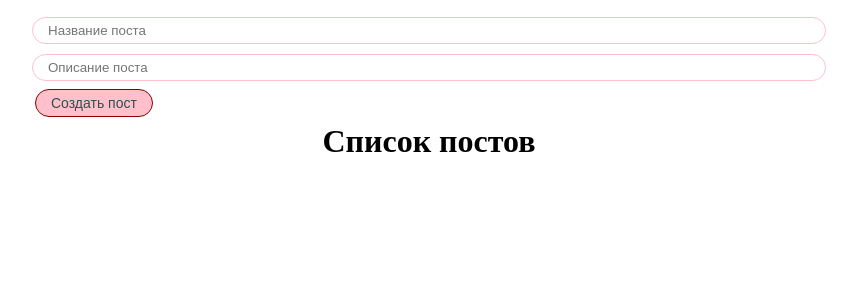
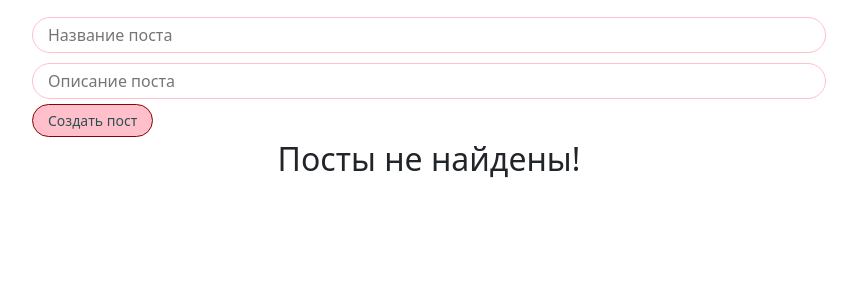
Before and after one commit to malinatrash/React-Fundamental-Course, a React (Create React App) app: page / in a window 1280 px wide. Shown: the top 300 px of the page, without its empty margins (211-1068 px from the left). Built offline with nearby package versions, Linux system fonts and the light colour scheme.

Commit message:
Добавил бутстрап для красоты шрифтов и начал работу с компонентом Select для реализации сортировки постов!

```diff
--- a/public/index.html
+++ b/public/index.html
@@ -9,7 +9,7 @@
       name="description"
       content="Web site created using create-react-app"
     />
-    <link rel="apple-touch-icon" href="%PUBLIC_URL%/logo192.png" />
+      <link href="https://cdn.jsdelivr.net/npm/bootstrap@5.0.2/dist/css/bootstrap.min.css" rel="stylesheet" integrity="sha384-EVSTQN3/azprG1Anm3QDgpJLIm9Nao0Yz1ztcQTwFspd3yD65VohhpuuCOmLASjC" crossorigin="anonymous">
     <link rel="manifest" href="%PUBLIC_URL%/manifest.json" />
     <title>React App</title>
   </head>
--- a/src/App.js
+++ b/src/App.js
@@ -1,8 +1,6 @@
 import './styles/App.css';
 import {useState} from "react";
 import PostList from "./components/PostList";
-import MyButton from "./components/UI/button/MyButton";
-import MyInput from "./components/UI/input/MyInput";
 import PostForm from "./components/PostForm";
 
 function App() {
@@ -25,7 +23,11 @@ function App() {
     return (
     <div className="App">
         <PostForm create={createPost}/>
-        <PostList remove={removePost} posts={posts} title={'Список постов'}/>
+        {/*<MySelect />*/}
+        {posts.length !== 0
+            ? <PostList remove={removePost} posts={posts} title={'Список постов'}/>
+            : <h2 style={{textAlign: "center"}}>Посты не найдены!</h2>
+        }
     </div>
   );
 }
```
Also changed, not shown: src/components/UI/select/MySelet.jsx (added, +15 -0 lines).
